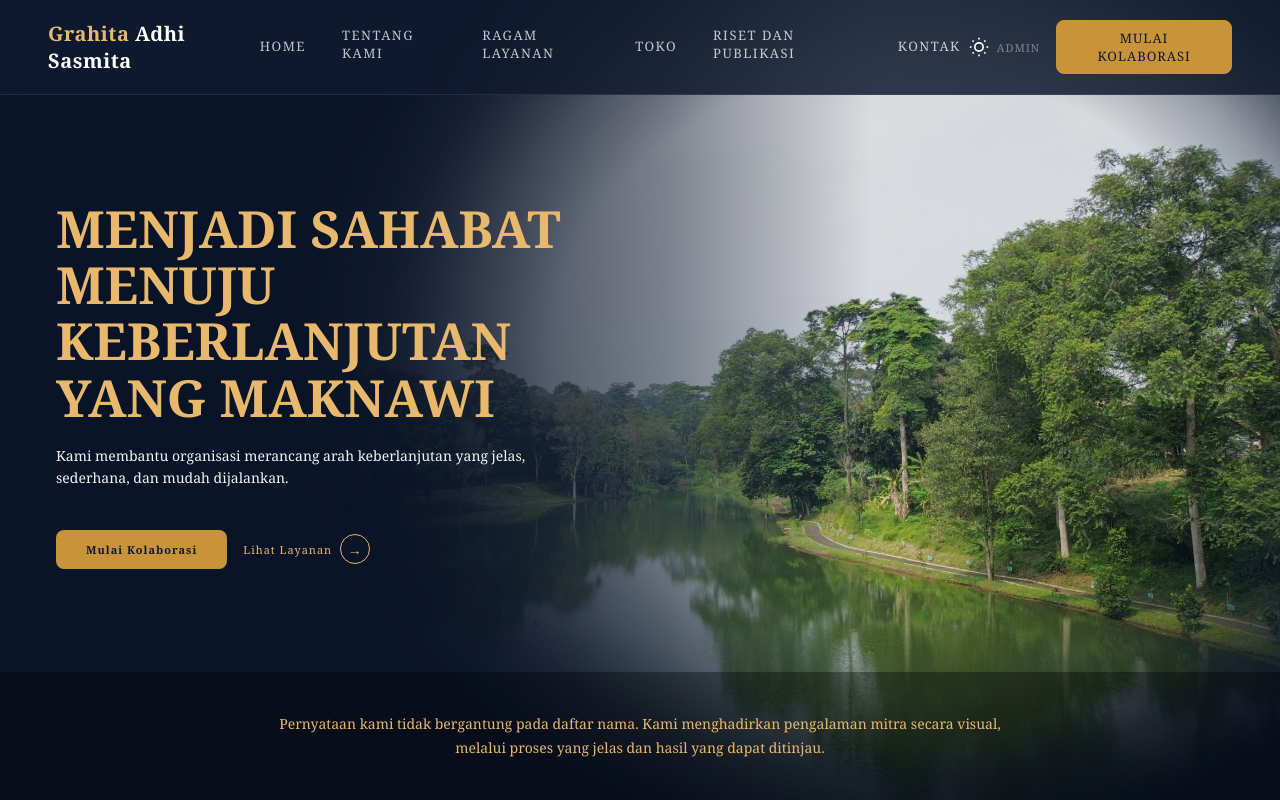
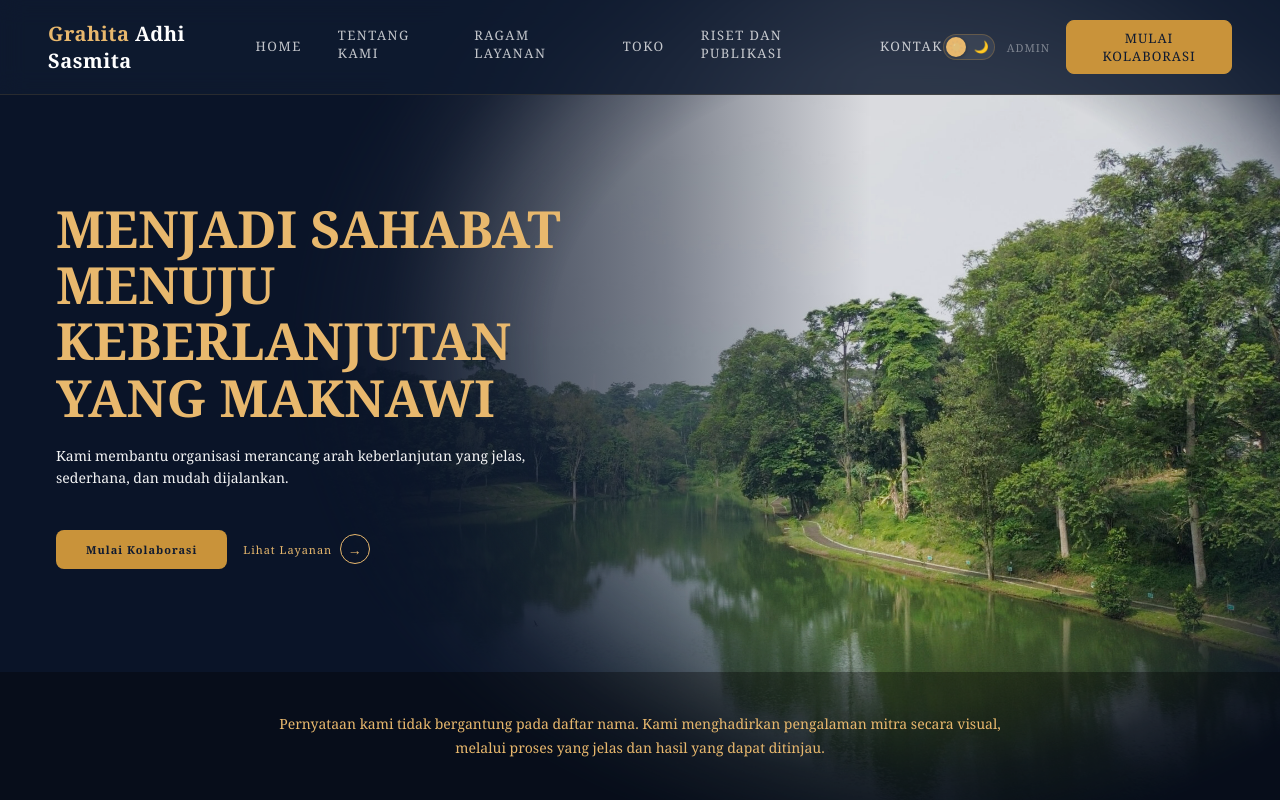
Before and after one commit to Daniswara23/WebDev_Graphita, a Next.js app: page / in a window 1280 px wide. Shown: the top 800 px of the page. Built offline with nearby package versions, Linux system fonts and the light colour scheme; no server answers; the database is empty.

Commit message:
fix: ThemeToggle slider sun/moon, letak di samping Admin

```diff
--- a/src/components/Navbar.tsx
+++ b/src/components/Navbar.tsx
@@ -134,11 +134,9 @@ export default function Navbar() {
         })}
       </ul>
 
-      {/* THEME TOGGLE */}
-      <ThemeToggle />
-
       {/* TOMBOL AKSI */}
       <div style={{ display: "flex", gap: "12px", alignItems: "center" }}>
+        <ThemeToggle />
         <Link href="/portal/login" style={{ fontSize: "11px", color: "rgba(255,255,255,0.4)", textDecoration: "none", letterSpacing: "1px", textTransform: "uppercase", transition: "color 0.2s", marginRight: "4px" }}
           onMouseEnter={(e) => e.currentTarget.style.color = "var(--gold-light)"}
           onMouseLeave={(e) => e.currentTarget.style.color = "rgba(255,255,255,0.4)"}
--- a/src/components/ThemeToggle.tsx
+++ b/src/components/ThemeToggle.tsx
@@ -8,37 +8,81 @@ export default function ThemeToggle() {
   return (
     <button
       onClick={toggleTheme}
+      aria-label={isDarkMode ? "Beralih ke mode terang" : "Beralih ke mode gelap"}
       style={{
-        background: "none",
-        border: "none",
+        position: "relative",
+        width: "52px",
+        height: "26px",
+        borderRadius: "13px",
+        border: "1px solid rgba(201,147,58,0.3)",
+        background: isDarkMode
+          ? "rgba(255,255,255,0.08)"
+          : "rgba(201,147,58,0.12)",
         cursor: "pointer",
-        padding: "8px",
-        borderRadius: "50%",
+        padding: 0,
         display: "flex",
         alignItems: "center",
-        justifyContent: "center",
-        color: "var(--text-primary)",
-        transition: "all 0.3s ease",
+        justifyContent: "space-between",
+        transition: "all 0.4s cubic-bezier(0.4, 0, 0.2, 1)",
+        flexShrink: 0,
       }}
-      aria-label={isDarkMode ? "Switch to light mode" : "Switch to dark mode"}
     >
-      {isDarkMode ? (
-        <svg width="20" height="20" viewBox="0 0 24 24" fill="none" stroke="currentColor" strokeWidth="2">
-          <circle cx="12" cy="12" r="5" />
-          <line x1="12" y1="1" x2="12" y2="3" />
-          <line x1="12" y1="21" x2="12" y2="23" />
-          <line x1="4.22" y1="4.22" x2="5.64" y2="5.64" />
-          <line x1="18.36" y1="18.36" x2="19.78" y2="19.78" />
-          <line x1="1" y1="12" x2="3" y2="12" />
-          <line x1="21" y1="12" x2="23" y2="12" />
-          <line x1="4.22" y1="19.78" x2="5.64" y2="18.36" />
-          <line x1="18.36" y1="5.64" x2="19.78" y2="4.22" />
-        </svg>
-      ) : (
-        <svg width="20" height="20" viewBox="0 0 24 24" fill="none" stroke="currentColor" strokeWidth="2">
-          <path d="M21 12.79A9 9 0 1 1 11.21 3 7 7 0 0 0 21 12.79z" />
-        </svg>
-      )}
+      {/* Sun icon (kiri) */}
+      <span
+        style={{
+          position: "absolute",
+          left: "5px",
+          top: "50%",
+          transform: "translateY(-50%)",
+          fontSize: "12px",
+          lineHeight: 1,
+          zIndex: 2,
+          transition: "opacity 0.3s ease",
+          opacity: isDarkMode ? 0.5 : 1,
+          filter: isDarkMode ? "grayscale(0.6)" : "none",
+          pointerEvents: "none",
+        }}
+      >
+        ☀️
+      </span>
+
+      {/* Moon icon (kanan) */}
+      <span
+        style={{
+          position: "absolute",
+          right: "5px",
+          top: "50%",
+          transform: "translateY(-50%)",
+          fontSize: "12px",
+          lineHeight: 1,
+          zIndex: 2,
+          transition: "opacity 0.3s ease",
+          opacity: isDarkMode ? 1 : 0.5,
+          filter: isDarkMode ? "none" : "grayscale(0.6)",
+          pointerEvents: "none",
+        }}
+      >
+        🌙
+      </span>
+
+      {/* Slider bullet */}
+      <span
+        style={{
+          position: "absolute",
+          top: "2px",
+          left: isDarkMode ? "2px" : "calc(100% - 22px)",
+          width: "20px",
+          height: "20px",
+          borderRadius: "50%",
+          background: isDarkMode ? "var(--gold-light)" : "var(--gold)",
+          boxShadow: isDarkMode
+            ? "0 1px 4px rgba(0,0,0,0.3)"
+            : "0 1px 4px rgba(201,147,58,0.4)",
+          transition: "all 0.4s cubic-bezier(0.4, 0, 0.2, 1)",
+          zIndex: 1,
+          pointerEvents: "none",
+        }}
+      />
     </button>
   );
 }
```
